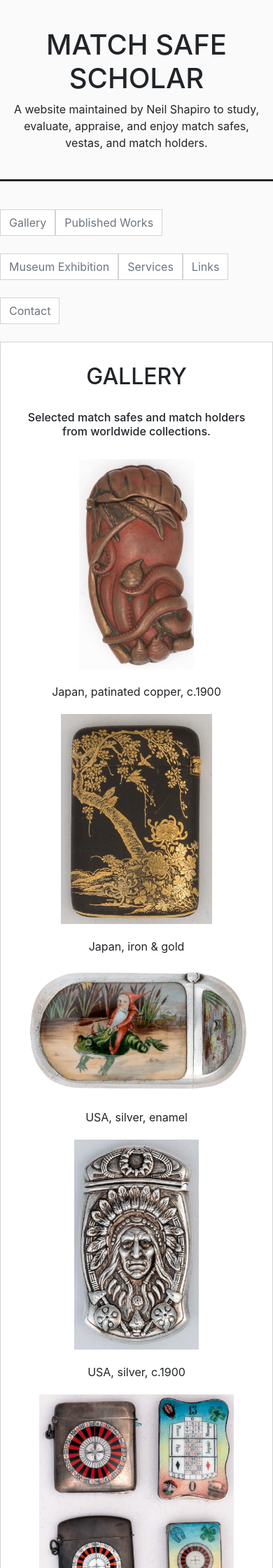
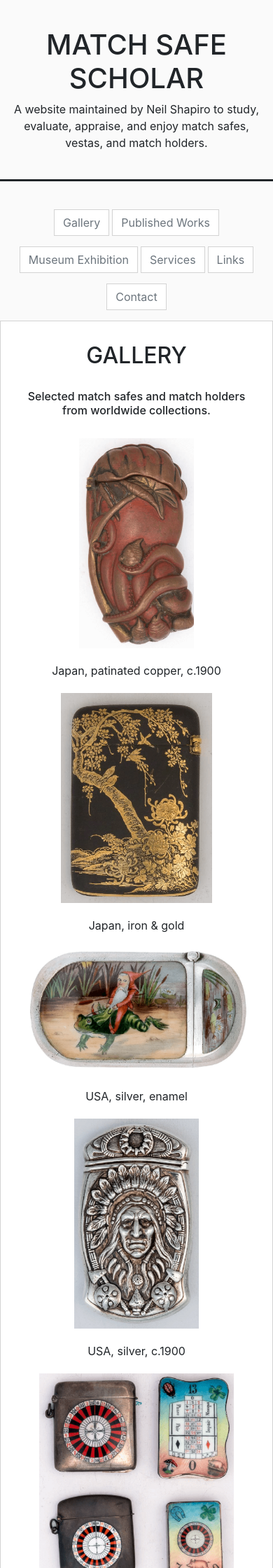
Before and after one commit to neilshapiro/MatchSafeScholar, a Jekyll site: the page built from index.html, in a window 390 px wide. Shown: the top 2240 px of the page at 70% size. Built offline with Jekyll 4.4.1, drawn with Linux system fonts in a browser that asks for light colours.

Commit message:
centering site nav buttons on mobile devices using flex

```diff
--- a/_includes/navigation.html
+++ b/_includes/navigation.html
@@ -1,5 +1,5 @@
 <nav>
-  <ul class="nav flex-md-column">
+  <ul class="nav flex-md-column flex-sm-row">
     {% for page in site.data.navigation %}
     <li class="nav-item">
       <a class="nav-link btn btn-outline-secondary" href="{{ page.link }}">{{ page.name }}</a>
--- a/assets/css/style.css
+++ b/assets/css/style.css
@@ -31,8 +31,10 @@ body {
 #site-nav {
   padding-left: 0;
 }
-nav .btn {
+.nav-item {
   margin-bottom: 25px;
+}
+.nav-item > .btn {
   background-color:white;
   border-color: lightgray;
   border-radius: 0;
@@ -40,7 +42,7 @@ nav .btn {
   padding: 6px 12px;
 }
 .slick-slide {
-  overflow:hidden;
+  overflow: hidden;
 }
 #gallery .caption {
   position: relative;
@@ -103,10 +105,6 @@ table td {
 .articles li {
   margin-bottom: 6px;
 }
-.site-wrapper {
-  width: 1100px;
-  margin: 0 auto;
-}
 .articles-section {
   padding: 20px 10px;
   border-style: solid;
@@ -121,4 +119,13 @@ table td {
   #gallery img {
     max-height: 300px;
   }
+  #site-nav {
+    padding: 0px 4px;
+  }
+  .nav {
+    justify-content: center;
+  }
+  .nav-item {
+    margin: 0px 2px 15px;
+  }
 }
```
